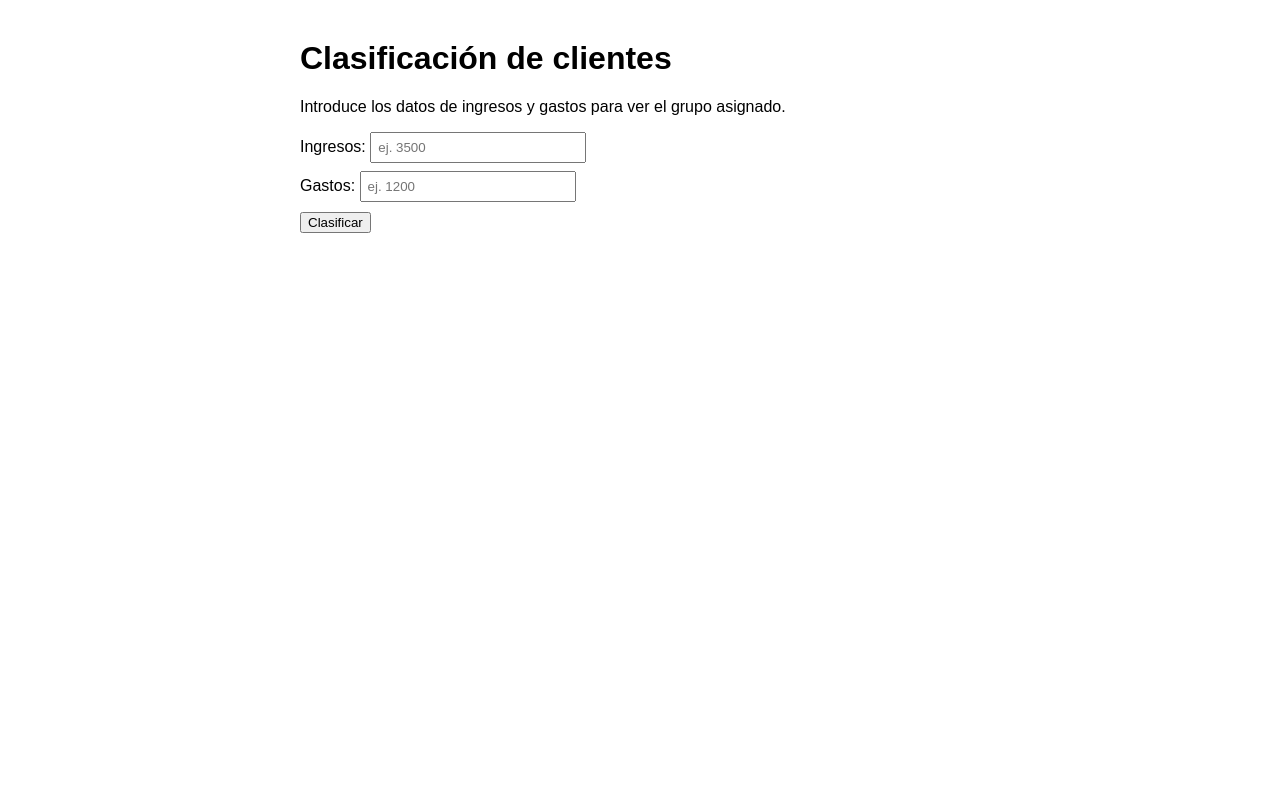
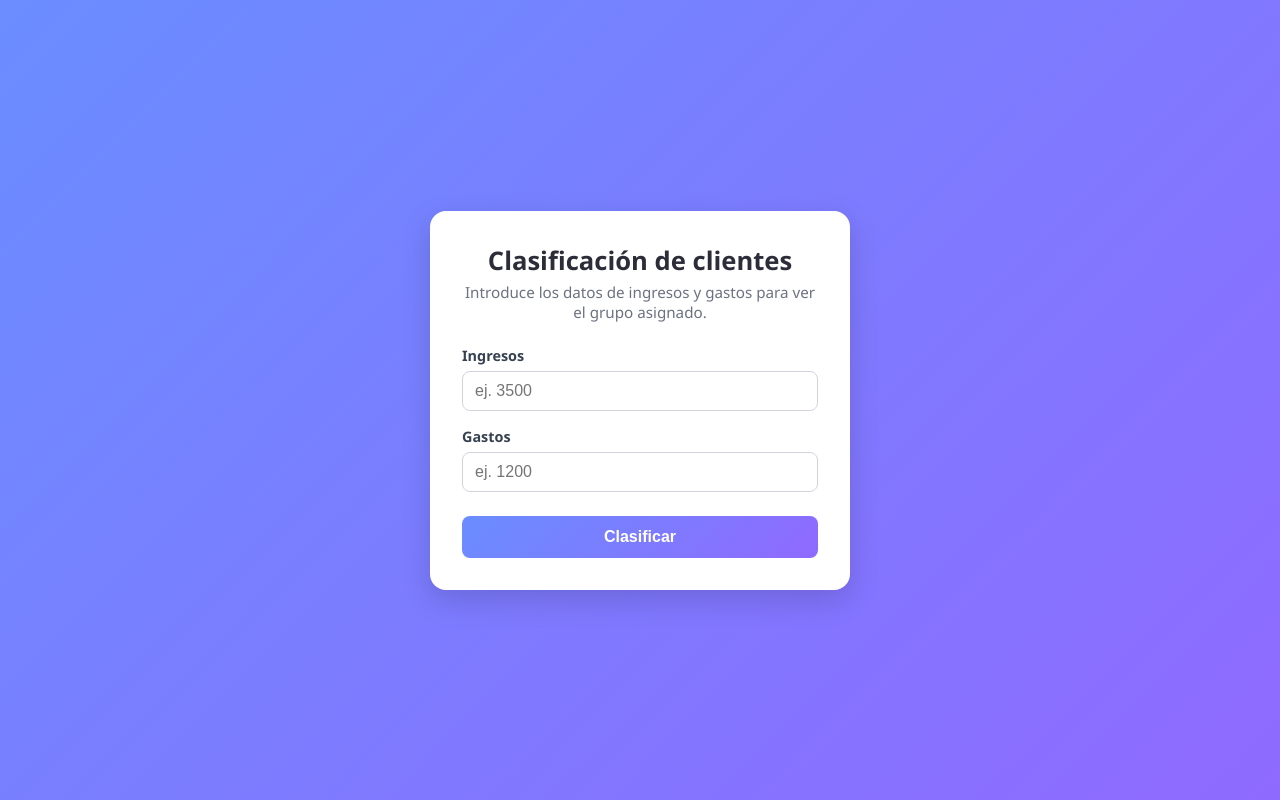
Before and after one commit to arleyrativa6/AppKmeans, a Flask app: page / in a window 1280 px wide. Run offline with Flask 3, Linux system fonts and the light colour scheme; parts of the project's set-up code (start-up, migrations or seed data) failed here and were passed over.

Commit message:
Mejora el diseño del formulario con un estilo más moderno

```diff
--- a/templates/index.html
+++ b/templates/index.html
@@ -5,41 +5,144 @@
     <meta name="viewport" content="width=device-width, initial-scale=1" />
     <title>Clasificación de clientes</title>
     <style>
-      body { font-family: Arial, sans-serif; max-width: 680px; margin: 40px auto; padding: 0 16px; }
-      label { display:block; margin-top:8px; }
-      input { padding:6px; width:200px; }
-      .result { margin-top:16px; padding:10px; border:1px solid #ddd; background:#f9f9f9 }
-      .error { color: #a00 }
+      * { box-sizing: border-box; }
+
+      body {
+        font-family: 'Segoe UI', Arial, sans-serif;
+        margin: 0;
+        min-height: 100vh;
+        display: flex;
+        align-items: center;
+        justify-content: center;
+        background: linear-gradient(135deg, #6a8dff 0%, #8f6aff 100%);
+        padding: 24px;
+      }
+
+      .card {
+        background: #fff;
+        width: 100%;
+        max-width: 420px;
+        border-radius: 16px;
+        box-shadow: 0 10px 30px rgba(0, 0, 0, 0.15);
+        padding: 32px;
+      }
+
+      h1 {
+        margin: 0 0 4px;
+        font-size: 1.6rem;
+        color: #2d2d3a;
+        text-align: center;
+      }
+
+      .subtitle {
+        margin: 0 0 24px;
+        color: #6b7280;
+        text-align: center;
+        font-size: 0.95rem;
+      }
+
+      label {
+        display: block;
+        margin-top: 16px;
+        font-weight: 600;
+        font-size: 0.9rem;
+        color: #374151;
+      }
+
+      input {
+        width: 100%;
+        margin-top: 6px;
+        padding: 10px 12px;
+        font-size: 1rem;
+        border: 1px solid #d1d5db;
+        border-radius: 8px;
+        transition: border-color 0.2s, box-shadow 0.2s;
+      }
+
+      input:focus {
+        outline: none;
+        border-color: #6a8dff;
+        box-shadow: 0 0 0 3px rgba(106, 141, 255, 0.2);
+      }
+
+      button {
+        width: 100%;
+        margin-top: 24px;
+        padding: 12px;
+        font-size: 1rem;
+        font-weight: 600;
+        color: #fff;
+        background: linear-gradient(135deg, #6a8dff 0%, #8f6aff 100%);
+        border: none;
+        border-radius: 8px;
+        cursor: pointer;
+        transition: opacity 0.2s;
+      }
+
+      button:hover {
+        opacity: 0.9;
+      }
+
+      .error {
+        margin-top: 16px;
+        padding: 10px 12px;
+        border-radius: 8px;
+        background: #fee2e2;
+        color: #b91c1c;
+        font-size: 0.9rem;
+      }
+
+      .result {
+        margin-top: 24px;
+        padding: 16px;
+        border-radius: 10px;
+        background: #f0f4ff;
+        border: 1px solid #dbe4ff;
+      }
+
+      .result p {
+        margin: 4px 0;
+        color: #374151;
+      }
+
+      .result .group {
+        display: inline-block;
+        margin-top: 6px;
+        padding: 4px 12px;
+        border-radius: 999px;
+        background: #6a8dff;
+        color: #fff;
+        font-weight: 600;
+        font-size: 0.9rem;
+      }
     </style>
   </head>
   <body>
+    <div class="card">
       <h1>Clasificación de clientes</h1>
-    <p>Introduce los datos de ingresos y gastos para ver el grupo asignado.</p>
+      <p class="subtitle">Introduce los datos de ingresos y gastos para ver el grupo asignado.</p>
 
       {% if error %}
-      <p class="error">{{ error }}</p>
+        <div class="error">{{ error }}</div>
       {% endif %}
 
       <form method="post" action="/predict">
-      <label>Ingresos:
-        <input name="ingresos" type="text" value="{{ ingresos or '' }}" placeholder="ej. 3500" />
-      </label>
-      <label>Gastos:
-        <input name="gastos" type="text" value="{{ gastos or '' }}" placeholder="ej. 1200" />
-      </label>
-      <div style="margin-top:10px">
+        <label for="ingresos">Ingresos</label>
+        <input id="ingresos" name="ingresos" type="text" inputmode="decimal" value="{{ ingresos or '' }}" placeholder="ej. 3500" />
+
+        <label for="gastos">Gastos</label>
+        <input id="gastos" name="gastos" type="text" inputmode="decimal" value="{{ gastos or '' }}" placeholder="ej. 1200" />
+
         <button type="submit">Clasificar</button>
-      </div>
       </form>
 
       {% if group %}
         <div class="result">
-        <strong>Resultado:</strong>
-        <p>Ingresos: {{ ingresos }} — Gastos: {{ gastos }}</p>
-        <p><strong>Grupo asignado:</strong> {{ group }}</p>
+          <p>Ingresos: <strong>{{ ingresos }}</strong> — Gastos: <strong>{{ gastos }}</strong></p>
+          <p>Grupo asignado:</p>
+          <span class="group">{{ group }}</span>
         </div>
       {% endif %}
-
-
+    </div>
   </body>
 </html>
```
Lines whose indentation alone changed are shown as unchanged.
